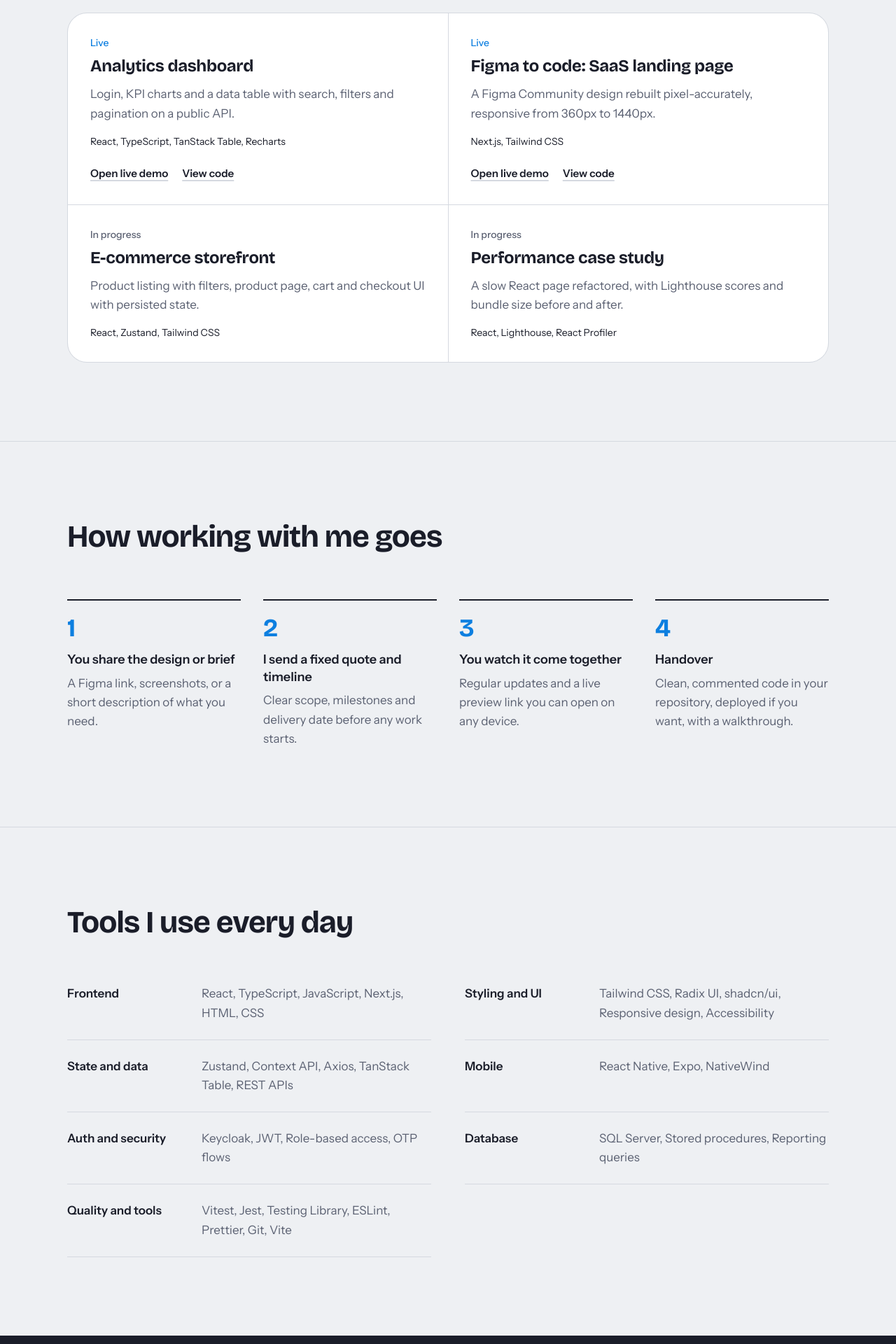
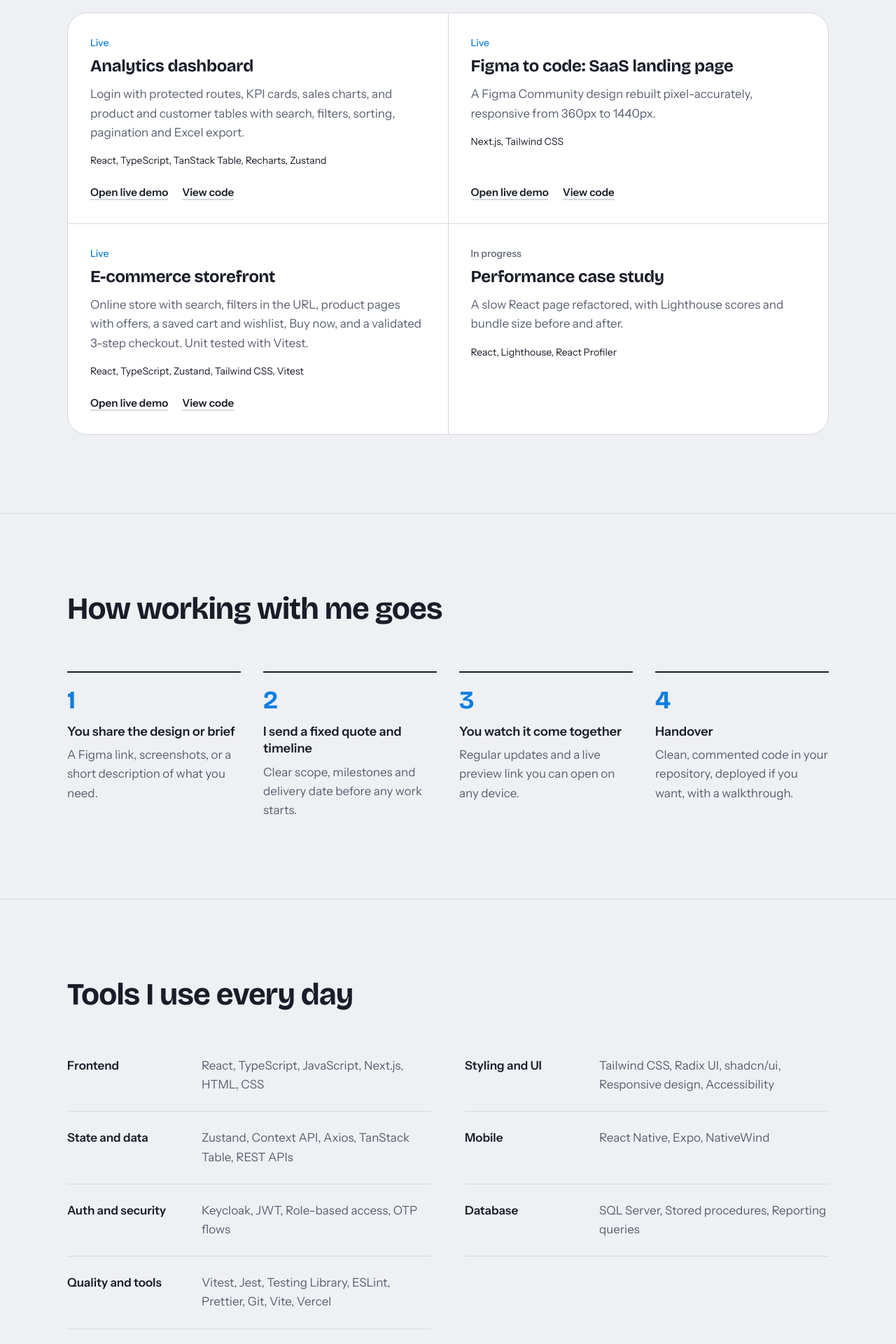
Before and after one commit to chennareddyA/portfolio, a React (Vite) app: page / in a window 1280 px wide. Shown: the part 4460-6380 px from the top of the page at 70% size. Built offline with nearby package versions, Linux system fonts and the light colour scheme.

Commit message:
updated projects

```diff
--- a/src/data/profile.ts
+++ b/src/data/profile.ts
@@ -145,10 +145,11 @@ export type Build = {
 // Portfolio projects you build yourself. A project with no live or code link
 // shows as "In progress"; add the links as you finish each one.
 export const builds: Build[] = [
-  {
+    {
     title: 'Analytics dashboard',
-    description: 'Login, KPI charts and a data table with search, filters and pagination on a public API.',
-    stack: ['React', 'TypeScript', 'TanStack Table', 'Recharts'],
+    description:
+      'Login with protected routes, KPI cards, sales charts, and product and customer tables with search, filters, sorting, pagination and Excel export.',
+    stack: ['React', 'TypeScript', 'TanStack Table', 'Recharts', 'Zustand'],
     live: 'https://chennareddy-dashboard.vercel.app',
     code: 'https://github.com/chennareddyA/analytics-dashboard',
   },
@@ -159,10 +160,13 @@ export const builds: Build[] = [
   live: 'https://chennareddy-landing.vercel.app',
   code: 'https://github.com/chennareddyA/saas-landing',
 },
-  {
+    {
     title: 'E-commerce storefront',
-    description: 'Product listing with filters, product page, cart and checkout UI with persisted state.',
-    stack: ['React', 'Zustand', 'Tailwind CSS'],
+    description:
+      'Online store with search, filters in the URL, product pages with offers, a saved cart and wishlist, Buy now, and a validated 3-step checkout. Unit tested with Vitest.',
+    stack: ['React', 'TypeScript', 'Zustand', 'Tailwind CSS', 'Vitest'],
+    live: 'https://chennareddy-shop.vercel.app',
+    code: 'https://github.com/chennareddyA/shopnest',
   },
   {
     title: 'Performance case study',
@@ -178,7 +182,7 @@ export const skills: { group: string; items: string[] }[] = [
   { group: 'Mobile', items: ['React Native', 'Expo', 'NativeWind'] },
   { group: 'Auth and security', items: ['Keycloak', 'JWT', 'Role-based access', 'OTP flows'] },
   { group: 'Database', items: ['SQL Server', 'Stored procedures', 'Reporting queries'] },
-  { group: 'Quality and tools', items: ['Vitest', 'Jest', 'Testing Library', 'ESLint', 'Prettier', 'Git', 'Vite'] },
+  { group: 'Quality and tools', items: ['Vitest', 'Jest', 'Testing Library', 'ESLint', 'Prettier', 'Git', 'Vite', 'Vercel'] },
 ]
 
 export const process: { title: string; text: string }[] = [
```
Also changed, not shown: 1 other file (tests, documents, lock files or other folders).
